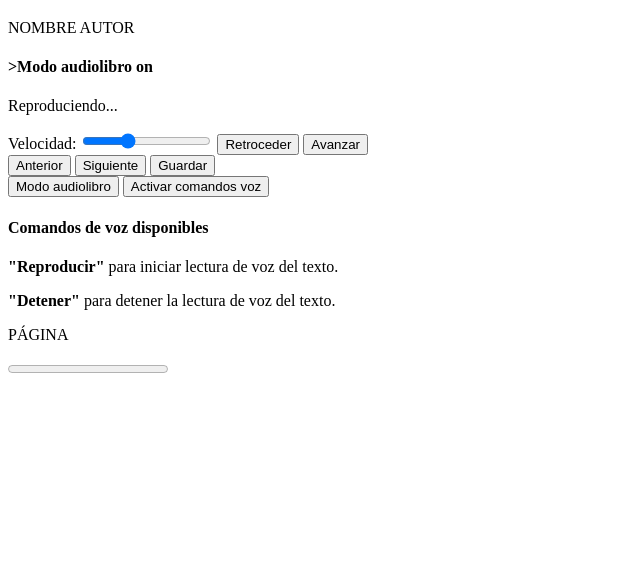
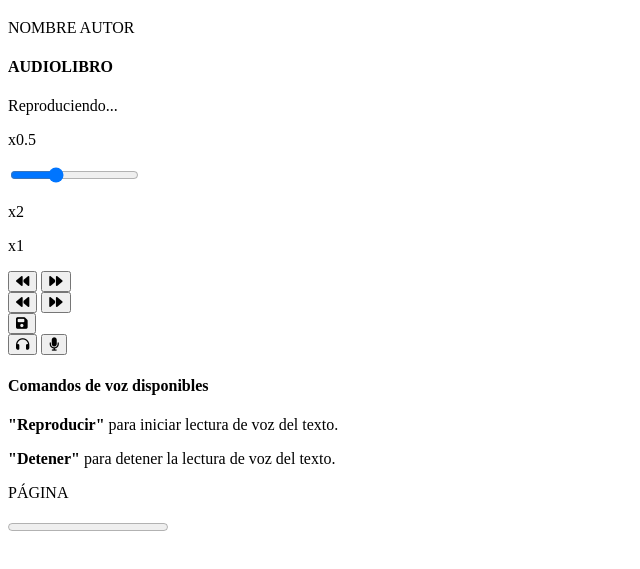
Before and after one commit to mgommez/SIU-p2, a website with bundled scripts: page src/lectura_libro.html in a window 1280 px wide. Shown: the part 61-630 px from the top of the page, without its empty margins (0-640 px from the left). Built offline with nearby package versions, Linux system fonts and the light colour scheme; no server answers; a script that the page names is missing.

Commit message:
feat: css botones interacción + reproductor audio css

```diff
--- a/src/lectura_libro.html
+++ b/src/lectura_libro.html
@@ -7,6 +7,8 @@
 
         <link rel="stylesheet" href="style/global.css">
         <link rel="stylesheet" href="style/lectura_libro.css">
+        <link rel="stylesheet" href="https://cdnjs.cloudflare.com/ajax/libs/font-awesome/6.5.0/css/all.min.css">
+
 
     </head>
     <body>
@@ -20,20 +22,47 @@
                     <p class="paragraph" id="book_page"></p>
                 </div>
                 <div class="audiobook">
-                    <h4>>Modo audiolibro on</h4>
-                    <p class="text-center">Reproduciendo...</p>
-                    <label>Velocidad: <input type="range" min="0.5" max="2" step="0.1" id="audio-speed" value="1"></label>
-                    <button class="button" id="audio-prev">Retroceder</button>
-                    <button class="button" id="audio-next">Avanzar</button>
+                    <h4 class="status">AUDIOLIBRO</h4>
+                    <p class="status">Reproduciendo...</p>
+
+                    <div class="speed-control">
+                      <p>x0.5</p>
+                      <input type="range" min="0.5" max="2" step="0.1" id="audio-speed" value="1">
+                      <p>x2</p>
+                    </div>
+                    <p id="speed-label">x1</p>
+
+                    <div class="controls">
+                      <button id="audio-prev" title="Retroceder">
+                        <i class="fas fa-backward"></i>
+                      </button>
+                      <button id="audio-next" title="Avanzar">
+                        <i class="fas fa-forward"></i>
+                      </button>
+                    </div>
                 </div>
                 <div class="pageturn-holder">
-                    <button class="button" id="boton-prev">Anterior</button>
-                    <button class="button" id="boton-next">Siguiente</button>
-                    <button class="button" id="boton-save">Guardar</button>
-                </div>
-                <div class="pageturn-holder">
-                    <button class="button" id="boton-audio">Modo audiolibro</button>
-                    <button class="button" onclick="reconocimiento_voz()">Activar comandos voz</button>
+                    <div class="button-group button-group--nav">
+                        <button class="button" id="boton-prev">
+                            <i class="fas fa-backward"></i>
+                        </button>
+                        <button class="button" id="boton-next">
+                            <i class="fas fa-forward"></i>
+                        </button>
+                    </div>
+                    <div class="button-group button-group--nav">
+                        <button class="button" id="boton-save">
+                            <i class="fas fa-save"></i>
+                        </button>
+                    </div>
+                    <div class="button-group">
+                        <button class="button" id="boton-audio">
+                            <i class="fas fa-headphones"></i>
+                        </button>
+                        <button class="button" onclick="reconocimiento_voz()">
+                            <i class="fas fa-microphone"></i>
+                        </button>
+                    </div>
                 </div>
                 <div class="speech-legend">
                     <h4 class="comandos-title">Comandos de voz disponibles</h4>
--- a/src/script/lector.js
+++ b/src/script/lector.js
@@ -200,12 +200,17 @@ const time_to_read = async () => {
 const audio_handler = async () => {
     const audio = document.querySelector(".audiobook");
     const paragraph = document.querySelector(".paragraph-holder");
+    const controls = document.querySelectorAll(".button-group--nav");
+
 
     caracteresPorPagina = audio.classList.contains("audio-on") ? caracteresLibro : caracteresAudiolibro;
 
     await refrescarParagraph();
     audio.classList.toggle("audio-on");
     paragraph.classList.toggle("audio-off");
+    controls.forEach((control) => {
+        control.classList.toggle("audio-on--button-group");
+    });
 }
 
 const boton_audio = document.getElementById("boton-audio");
@@ -246,6 +251,8 @@ observer.observe(audio, { attributes: true });
 
 //Velocidad audio
 const audio_speed_handler = () => {
+    document.getElementById("speed-label").textContent = "x" + audio_speed.value;
+
     const speed = parseFloat(audio_speed.value);
     socket.emit("cambiar-vel-audio", speed);
     time_to_read();
@@ -255,7 +262,10 @@ audio_speed.addEventListener("input", audio_speed_handler);
 
 socket.on('actualizar-vel-audio', (speed) => {
     console.log("Sincronización velocidad de audio: ", speed);
+
     audio_speed.value = speed;
+    document.getElementById("speed-label").textContent = "x" + audio_speed.value;
+
     time_to_read();
 })
 
--- a/src/style/lectura_libro.css
+++ b/src/style/lectura_libro.css
@@ -17,16 +17,6 @@
 
 
 /*CLASSES*/
-.button {
-    padding: 8px 12px;
-    border: none;
-    border-radius: 5px;
-    background-color: var(--purple);
-    color: var(--white);
-    cursor: pointer;
-    margin: 5%;
-
-}
 
 .audiobook, .paragraph-holder {
     display: none;
@@ -47,14 +37,112 @@
 
 }
 
-.pageturn-holder{
+.pageturn-holder {
     display: flex;
-    justify-content: flex-start;
-    align-items: center;
-    height: 60px;
+    flex-wrap: wrap;
+    justify-content: center;
+    gap: 20px; /* Más espacio entre grupos */
+    padding: 10px;
+}
+
+.button-group {
+    display: flex;
+    gap: 10px; /* Espacio entre botones dentro de un grupo */
+}
+
+.button {
+    background-color: var(--purple);
+    color: white;
+    border: none;
+    border-radius: 12px;
+    padding: 12px 16px;
+    font-size: 18px;
+    cursor: pointer;
+    transition: transform 0.2s, background-color 0.3s;
+}
+
+.button:hover {
+    background-color: #8e3fff;
+    transform: scale(1.05);
+}
+
+.button i {
+    pointer-events: none;
+}
+
+.audio-on--button-group {
+   display: none;
 }
 
 #progress-bar {
     width: 100%;
     height: 10px;
 }
+
+.audio-on {
+    margin: 0 auto;
+    background-color: var(--light-gray);
+    color: var(--black);
+    padding: 1.2em;
+    border-radius: 8px;
+    width: 80%;
+    font-family: Arial, sans-serif;
+    text-align: center;
+    box-shadow: 2px 2px 10px rgba(0,0,0,0.2);
+}
+
+.audio-on .status {
+    font-size: 1em;
+    margin-bottom: 1em;
+}
+
+.speed-control {
+    display: flex;
+    align-items: center;
+    justify-content: space-between;
+    gap: 0.5em;
+    margin-bottom: 0.3em;
+}
+
+.speed-control input[type="range"] {
+    flex: 1;
+    appearance: none;
+    height: 6px;
+    background: var(--light-purple);
+    border-radius: 3px;
+    outline: none;
+}
+
+.speed-control input::-webkit-slider-thumb {
+    appearance: none;
+    width: 12px;
+    height: 12px;
+    background: var(--purple);
+    border-radius: 50%;
+    cursor: pointer;
+}
+
+#speed-label {
+    font-size: 0.9em;
+    margin-bottom: 1em;
+}
+
+.controls {
+    display: flex;
+    justify-content: center;
+    gap: 1em;
+}
+
+.controls button {
+    background-color: var(--light-purple);
+    border: none;
+    border-radius: 4px;
+    padding: 0.6em;
+    cursor: pointer;
+    font-size: 1.1em;
+    color: var(--light-gray);
+}
+
+.controls button:hover {
+    background-color: var(--purple);
+}
```
